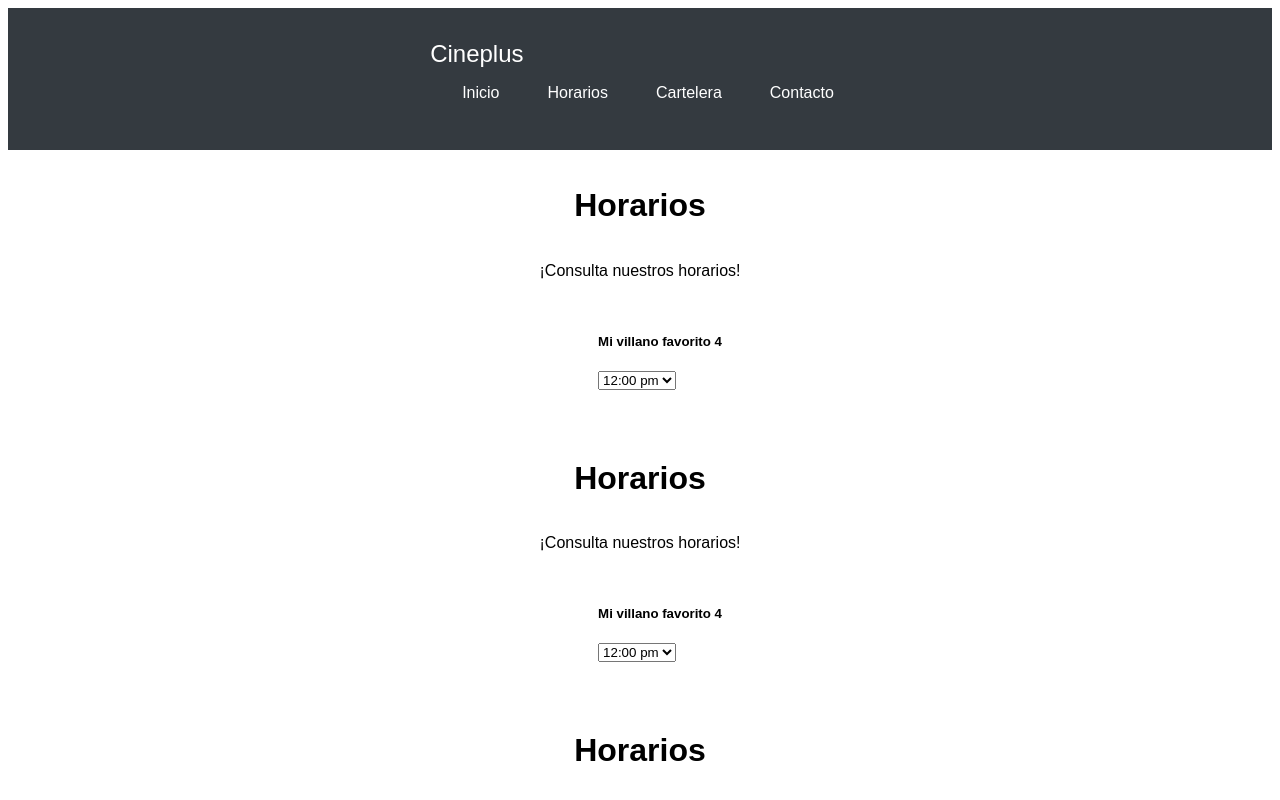
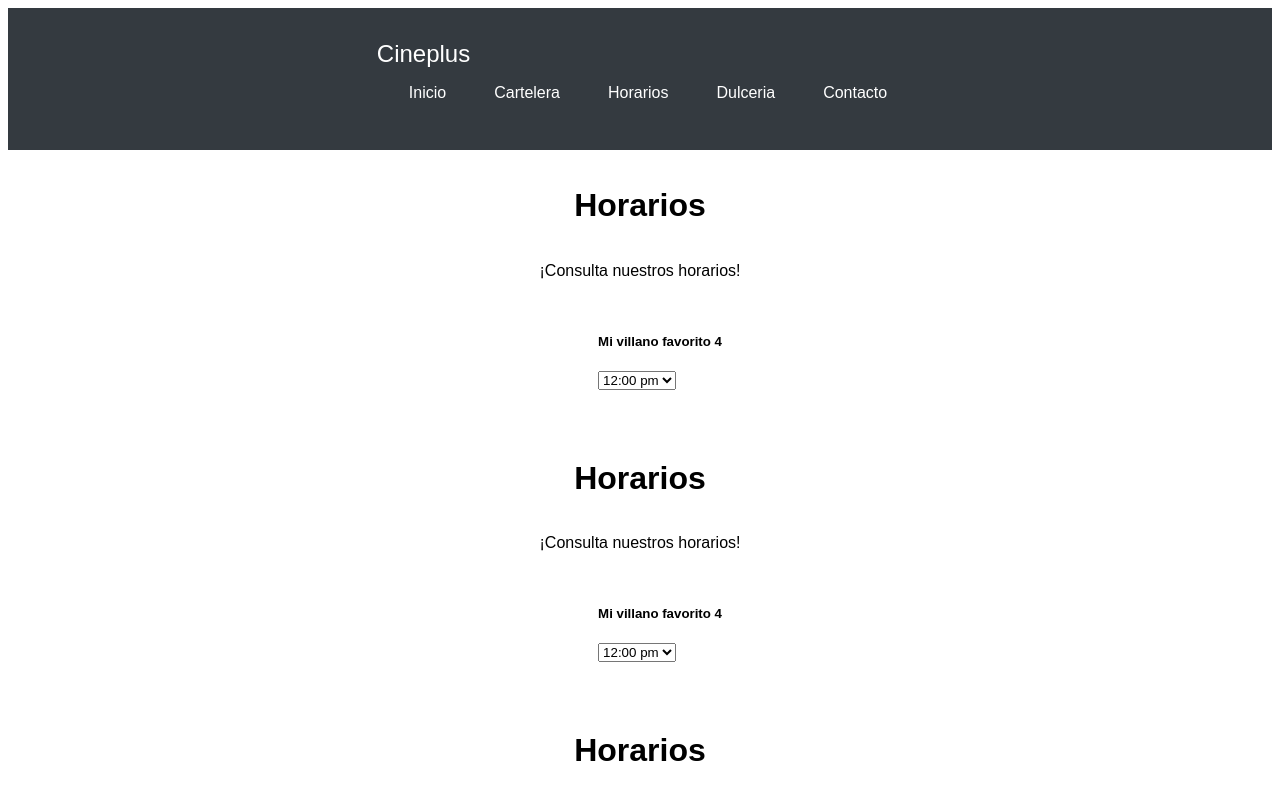
Before and after one commit to sam-alen/cinev2, a plain HTML site: page horarios.html in a window 1280 px wide. Shown: the top 800 px of the page. Drawn offline with Linux system fonts and the light colour scheme.

Commit message:
Changed Order

```diff
--- a/horarios.html
+++ b/horarios.html
@@ -17,10 +17,13 @@
             <a class="nav-link" href="./index.html">Inicio</a>
           </li>
           <li class="nav-item">
+            <a class="nav-link" href="cartelera.html">Cartelera</a>
+          </li>
+          <li class="nav-item">
             <a class="nav-link active" aria-current="page" href="horarios.html">Horarios</a>
           </li>
           <li class="nav-item">
-            <a class="nav-link" href="cartelera.html">Cartelera</a>
+            <a class="nav-link" href="dulceria.html">Dulceria</a>
           </li>
           <li class="nav-item">
             <a class="nav-link" href="contacto.html">Contacto</a>
```
